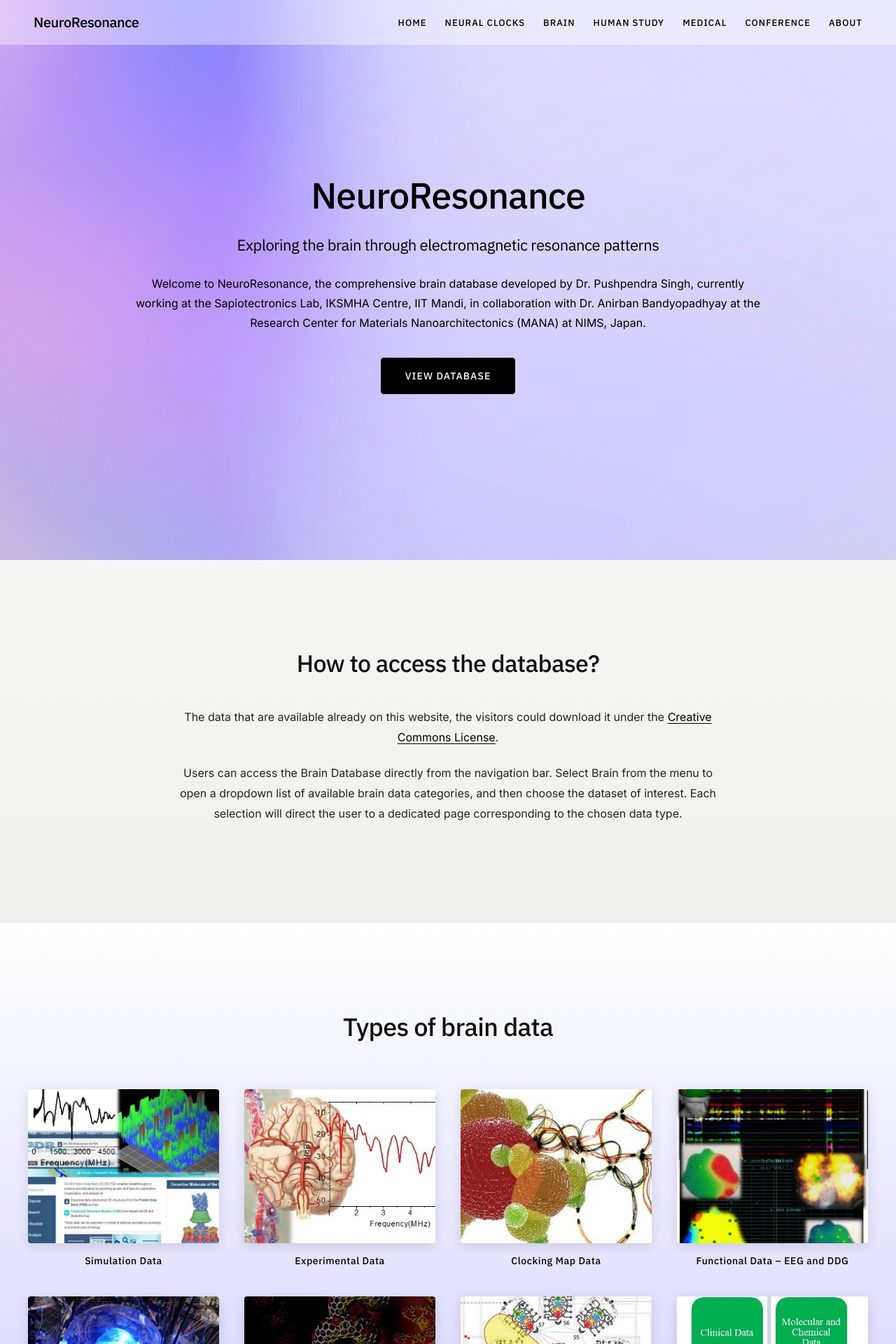
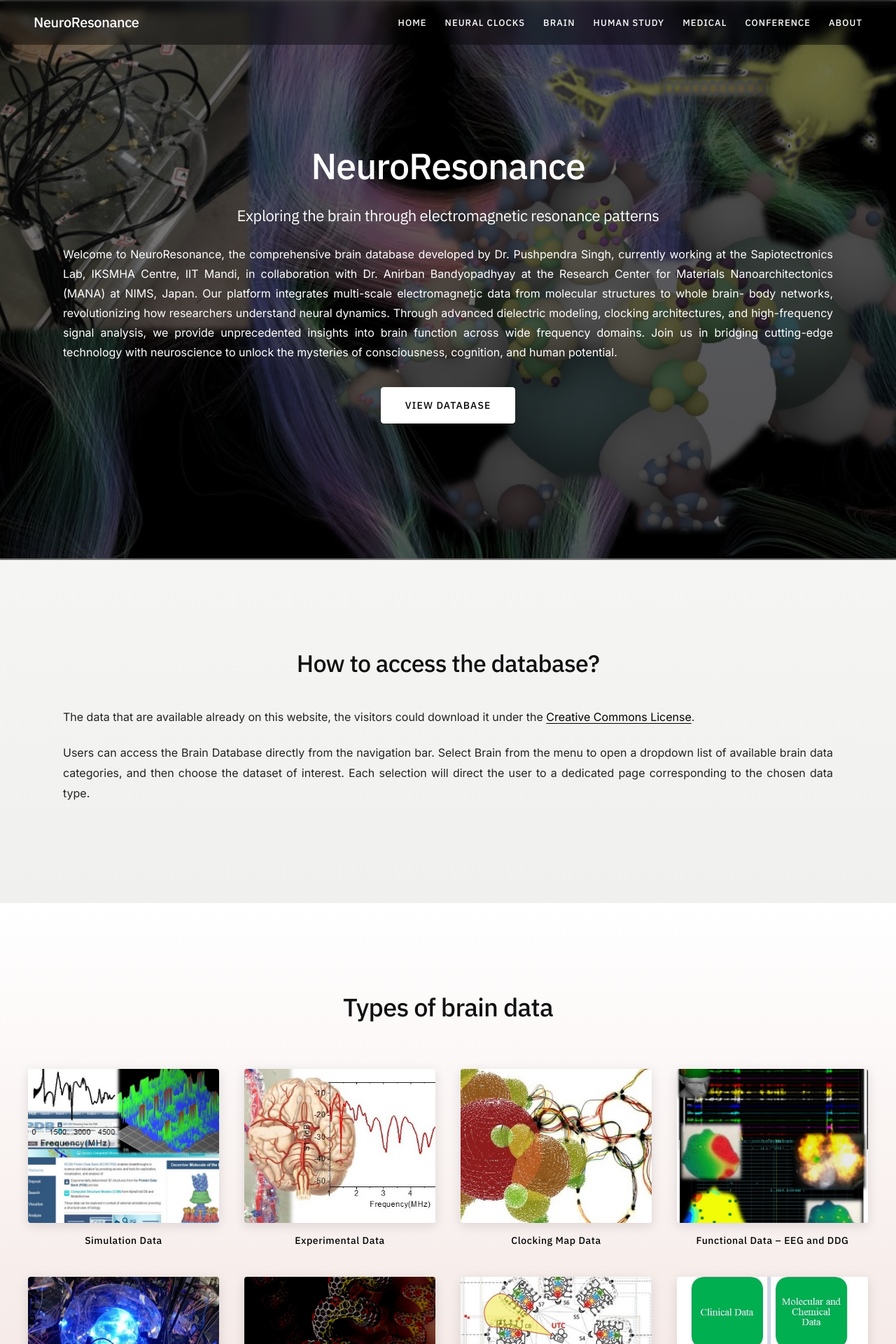
Before and after one commit to nandan645/brain_rhythm, a Flask app: page / in a window 1280 px wide. Shown: the top 1920 px of the page at 70% size. Run offline with Flask 3, Linux system fonts and the light colour scheme.

Commit message:
quality changes

```diff
--- a/static/css/style.css
+++ b/static/css/style.css
@@ -2,10 +2,10 @@
    GLOBAL RESET & VARIABLES
 ================================ */
 :root {
-    --text-primary: #000;
-    --text-secondary: #000;
-    --text-muted: #000;
-    /* --overlay-dark: rgba(0, 0, 0, 0.55); */
+    --text-primary: #ffffff;
+    --text-secondary: #ffffff;
+    --text-muted: #ffffff;
+    --overlay-dark: rgba(0, 0, 0, 0.55);
 }
 
 * {
@@ -50,7 +50,7 @@ h1, h2, h3, h4, h5, h6,
     display: flex;
     justify-content: space-between;
     align-items: center;
-    background: rgba(255, 255, 255, 0.4);
+    background: rgba(0, 0, 0, 0.4);
     backdrop-filter: blur(6px);
     z-index: 1000;
 }
@@ -103,7 +103,8 @@ h1, h2, h3, h4, h5, h6,
 /* Content container */
 .hero-content {
     position: relative;
-    max-width: 900px;
+    /* Increased max-width to allow wider hero paragraph text */
+    max-width: 1200px;
     text-align: center;
     z-index: 2;
 }
@@ -129,8 +130,13 @@ h1, h2, h3, h4, h5, h6,
     line-height: 1.75;
     color: var(--text-muted);
 
+    /* Make hero paragraph text justified for better reading */
+    text-align: justify;
+    text-align-last: left;
+
     width: 100%;
-    max-width: 2000px;
+    /* Constrain paragraphs to the hero container width */
+    max-width: 1100px;
     min-width: 280px;
 
     margin: 0 auto;
@@ -151,7 +157,8 @@ h1, h2, h3, h4, h5, h6,
 }
 
 .access-container {
-    max-width: 1100px;
+    /* Increase container width to match hero and allow wider paragraphs */
+    max-width: 1200px;
     margin: 0 auto;
     text-align: center;
 }
@@ -170,7 +177,11 @@ h1, h2, h3, h4, h5, h6,
     line-height: 1.8;
     color: #222;
 
-    max-width: clamp(320px, 70%, 880px);
+    /* Justify paragraphs and allow them to expand with the container */
+    text-align: justify;
+    text-align-last: left;
+
+    max-width: 1100px;
     margin: 0 auto 22px auto;
 }
 
@@ -193,8 +204,8 @@ h1, h2, h3, h4, h5, h6,
     margin-top: 36px;
     padding: 14px 34px;
 
-    background-color: #000;
-    color: #fff;
+    background-color: #ffffff;
+    color: #000000;
 
     font-family: 'IBM Plex Sans', sans-serif;
     font-size: 14px;
@@ -203,7 +214,7 @@ h1, h2, h3, h4, h5, h6,
     text-transform: uppercase;
 
     text-decoration: none;
-    border: 1px solid #000;
+    border: 1px solid #ffffff;
     border-radius: 4px;
     transition: all 0.25s ease;
 }
@@ -222,8 +233,7 @@ h1, h2, h3, h4, h5, h6,
     background: linear-gradient(
         to bottom,
         #FFFFFF 0%,
-        #E6E5FE 50%,
-        #CDCBFD 100%
+        #F1E1DD 100%
     );
     text-align: center;
 }
@@ -242,7 +252,8 @@ h1, h2, h3, h4, h5, h6,
     display: grid;
     grid-template-columns: repeat(4, 1fr);
     gap: 40px 36px;
-    max-width: 1400px;
+    /* Match site content width for consistent layout */
+    max-width: 1200px;
     margin: 0 auto;
 }
 
--- a/templates/index.html
+++ b/templates/index.html
@@ -9,7 +9,7 @@
         <h2>Exploring the brain through electromagnetic resonance patterns</h2>
 
         <p>
-            Welcome to NeuroResonance, the comprehensive brain database developed by Dr. Pushpendra Singh, currently working at the Sapiotectronics Lab, IKSMHA Centre, IIT Mandi, in collaboration with Dr. Anirban Bandyopadhyay at the Research Center for Materials Nanoarchitectonics (MANA) at NIMS, Japan.
+            Welcome to NeuroResonance, the comprehensive brain database developed by Dr. Pushpendra Singh, currently working at the Sapiotectronics Lab, IKSMHA Centre, IIT Mandi, in collaboration with Dr. Anirban Bandyopadhyay at the Research Center for Materials Nanoarchitectonics (MANA) at NIMS, Japan.  Our platform integrates multi-scale electromagnetic data from molecular structures to whole brain- body networks, revolutionizing how researchers understand neural dynamics. Through advanced dielectric modeling, clocking architectures, and high-frequency signal analysis, we provide unprecedented insights into brain function across wide frequency domains. Join us in bridging cutting-edge technology with neuroscience to unlock the mysteries of consciousness, cognition, and human potential.
         </p>
         <a href="#access-section" class="hero-btn">View Database</a>
 
```
Also changed, not shown: other parts of static/css/style.css (+17 -129 lines), static/images/hero-bg.jpg, static/images/neural-clocks-hero.jpg.
